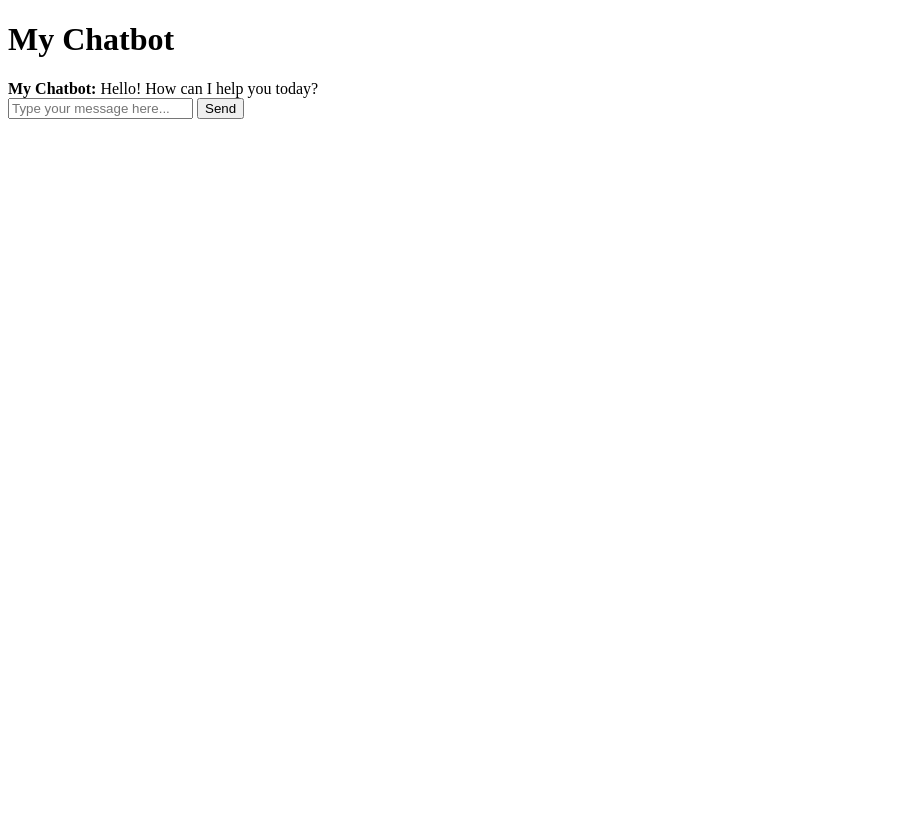
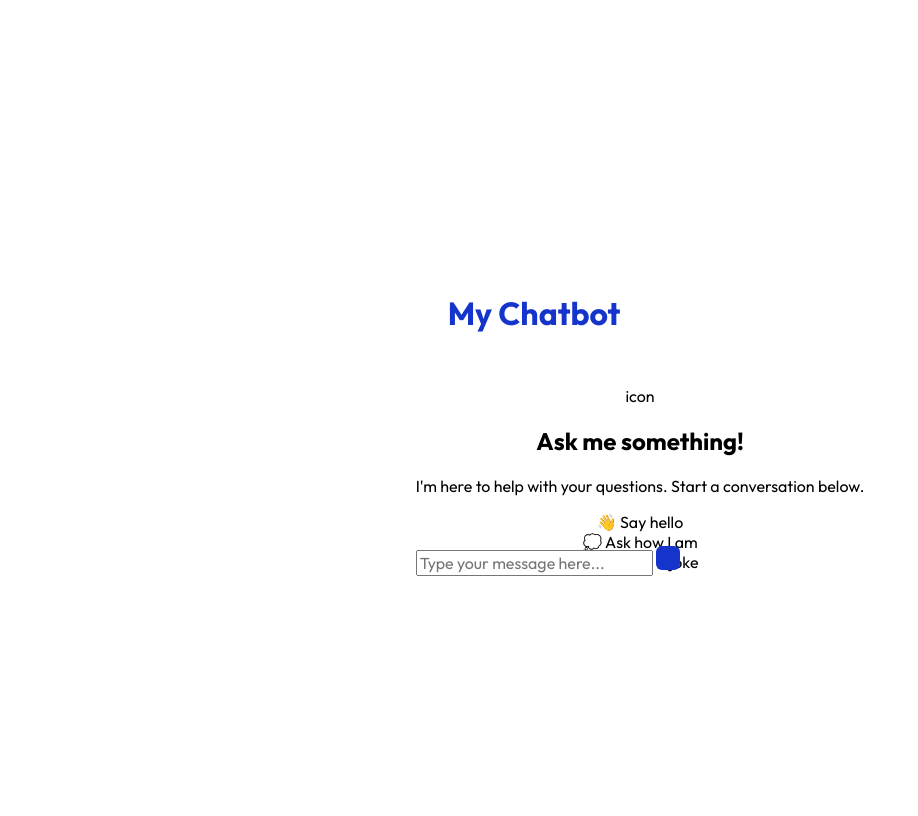
Before and after one commit to dorcasshee/my-chatbot, a Flask app: page / in a window 1280 px wide. Shown: the whole page, without its empty margins (0-918 px from the left). Before the commit the page ends 119 px from the top, so only its background shows below. Run offline with Flask 3, Linux system fonts and the light colour scheme.

Commit message:
Created style.css

```diff
--- a/static/css/style.css
+++ b/static/css/style.css
@@ -0,0 +1,45 @@
+body {
+    font-family: 'Outfit', sans-serif;
+    background: white;
+    font-size: 1rem;
+    display: flex;
+    justify-content: center;
+    align-items: center;
+    min-height: 100vh;
+    width: min(100% - 3rem, 600px);
+    margin-inline: auto;
+}
+
+input {
+    font-family: inherit;
+    font-size: inherit;
+    color: black;
+}
+
+.header {
+    color: #1434cb;
+    padding: 2rem;
+}
+
+.welcome-screen {
+    text-align: center;
+    height: 10rem;
+}
+
+.chat-form {
+    width: inherit;
+    display: flex;
+}
+
+#send-button {
+    background: #1434cb;
+    width: 1.5rem;
+    height: 1.5rem;
+    border-radius: 6px;
+    border: none;
+    cursor: pointer;
+}
+
+#send-button:hover {
+    background: #173be8;
+}
--- a/static/script.js
+++ b/static/script.js
@@ -1,8 +1,9 @@
 document.addEventListener('DOMContentLoaded', function() {
     const form = document.getElementById('chat-form')
     const userInput = document.getElementById('user-input')
+    const welcomeScreen = document.getElementById('welcome-screen')
     const chatHistory = document.getElementById('chat-history')
-    const loading = document.getElementById('loader')
+    const loader = document.getElementById('loader')
     const errorDiv = document.getElementById('error-message')
 
     const SENDER_CONFIG = {
@@ -16,11 +17,19 @@ document.addEventListener('DOMContentLoaded', function() {
         }
     };
 
+    let isFirstMessage = true;
+
     form.addEventListener('submit', async function(event) {
         event.preventDefault(); // don't reload page
 
         const message = userInput.value.trim();
         if (!message) return; // do not send empty messages
+
+        if (isFirstMessage) {
+            hideWelcomeScreen();
+            showChatHistory();
+            isFirstMessage = false;
+        }
 
         addMessage(message, 'user'); // add user message to current session history
 
@@ -66,6 +75,14 @@ document.addEventListener('DOMContentLoaded', function() {
         scrollToBottom();
     }
 
+    function hideWelcomeScreen() {
+        welcomeScreen.style.display = 'none';
+    }
+
+    function showChatHistory() {
+        chatHistory.style.display = 'flex';
+    }
+
     function showLoading() {
         loader.style.display = 'block';
     }
--- a/templates/index.html
+++ b/templates/index.html
@@ -11,17 +11,36 @@
 <body>
     <div class="chat">
         <!-- Header -->
-        <div class="chat-header">
+        <div class="header">
             <h1>My Chatbot</h1>
         </div>
 
-        <!-- Chat history for current session -->
-        <div class="chat-history" id="chat-history">
-            <div class="chatbot-message">
-                <div class="message-content">
-                    <strong>My Chatbot:</strong> Hello! How can I help you today?
+        <!-- Welcome Screen (shown initially) -->
+        <div class="welcome-screen" id="welcome-screen">
+            <div class="welcome-content">
+                <div class="welcome-icon">
+                    <div class="icon-symbol">icon</div>
+                </div>
+                <h2 class="welcome-title">Ask me something!</h2>
+                <p class="welcome-subtitle">I'm here to help with your questions. Start a conversation below.</p>
+
+                <!-- Optional: Sample prompts -->
+                <div class="sample-prompts">
+                    <div class="prompt-item" onclick="fillInput('Hello!')">
+                        <span class="prompt-text">👋 Say hello</span>
+                    </div>
+                    <div class="prompt-item" onclick="fillInput('How are you?')">
+                        <span class="prompt-text">💭 Ask how I am</span>
+                    </div>
+                    <div class="prompt-item" onclick="fillInput('Tell me a joke')">
+                        <span class="prompt-text">😄 Tell me a joke</span>
+                    </div>
                 </div>
             </div>
+        </div>
+
+        <!-- Chat history for current session -->
+        <div class="chat-history" id="chat-history" style="display: none;">
         </div>
 
         <!-- Loading indicator (when chatbot is typing; hidden by default) -->
@@ -48,7 +67,7 @@
                         placeholder="Type your message here..."
                         maxlength="500"
                         autocomplete="off">
-                    <button type="submit" id="send-button">Send</button>
+                    <button type="submit" id="send-button"></button>
                 </div>
             </form>
         </div>
```
Also changed, not shown: img/icons/send.png (added).
